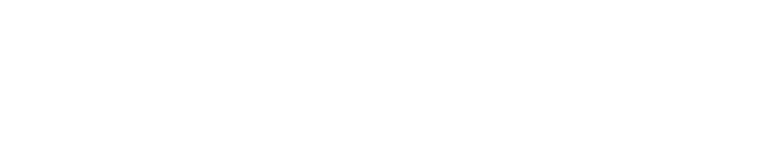
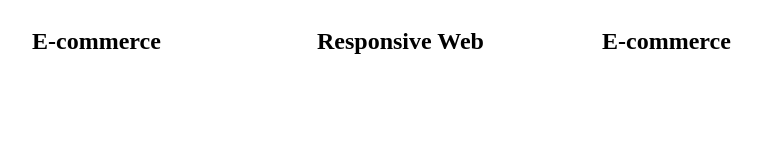
Before and after one commit to truepiotrek/zadanie-final-npm, a website: page index.html in a window 1280 px wide. Shown: the whole page, without its empty margins (53-815 px from the left). Drawn offline with nearby package versions, Linux system fonts and the light colour scheme; files that its build step writes are made by us from their sources.

Commit message:
create service structure

```diff
--- a/index.html
+++ b/index.html
@@ -10,6 +10,26 @@
         <link rel="stylesheet" href="css/style.css">
     </head>
     <body>
-
+        <section class="services">
+            <div class="container">
+                <div class="row">
+                    <div class="col-3">
+                        <h1 class="description">
+                            E-commerce
+                        </h1>
+                    </div>
+                    <div class="col-3">
+                        <h1 class="description">
+                            Responsive Web
+                        </h1>
+                    </div>
+                    <div class="col-3">
+                        <h1 class="description">
+                            E-commerce
+                        </h1>
+                    </div>
+                </div>
+            </div>
+        </section>
     </body>
 </html>
```
